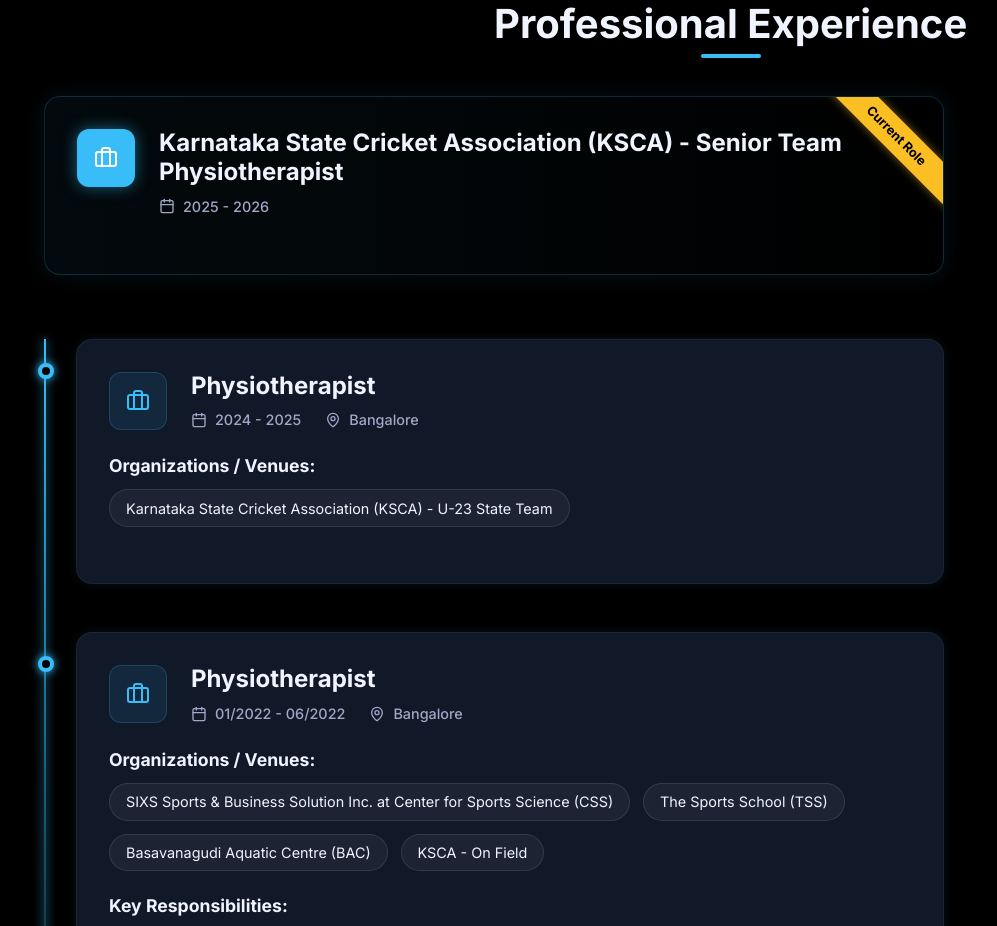
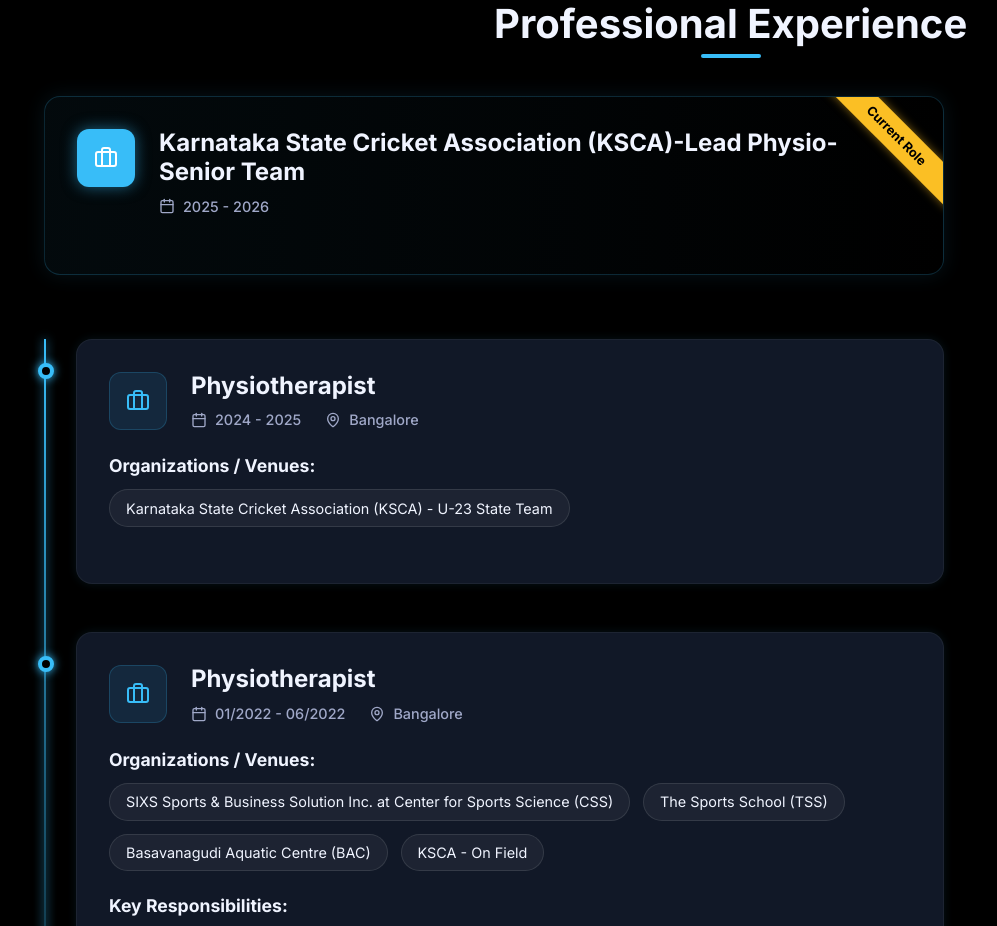
Before and after one commit to abhishekdkulkarni1997/portfolio, a React (Vite) app: page / in a window 1280 px wide. Shown: the part 880-1806 px from the top of the page, without its empty margins (146-1143 px from the left). Built offline with nearby package versions, Linux system fonts and the light colour scheme; no server answers; the database is empty.

Commit message:
Update KSCA job title in Hero and resumeData

```diff
--- a/src/components/Hero.jsx
+++ b/src/components/Hero.jsx
@@ -41,7 +41,7 @@
                                     2000,
                                     'Sports Rehabilitation Specialist',
                                     2000,
-                                    'KSCA Senior Team Physio',
+                                    'KSCA-Lead Physio-Senior Team',
                                     2000,
                                     'Performance Optimizer',
                                     2000,
--- a/src/data/resumeData.js
+++ b/src/data/resumeData.js
@@ -7,7 +7,7 @@
     languages: ["English", "Kannada", "Hindi"]
   },
   currentRole: {
-    title: "Karnataka State Cricket Association (KSCA) - Senior Team Physiotherapist",
+    title: "Karnataka State Cricket Association (KSCA)-Lead Physio-Senior Team",
     duration: "2025 - 2026"
   },
   education: [
```
